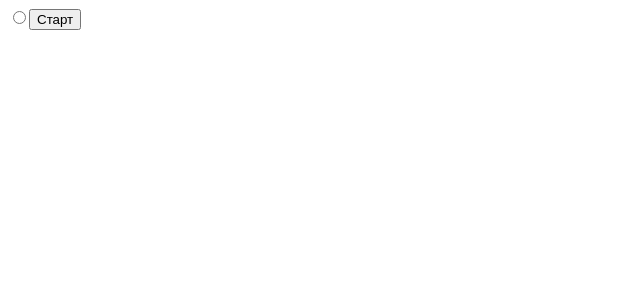
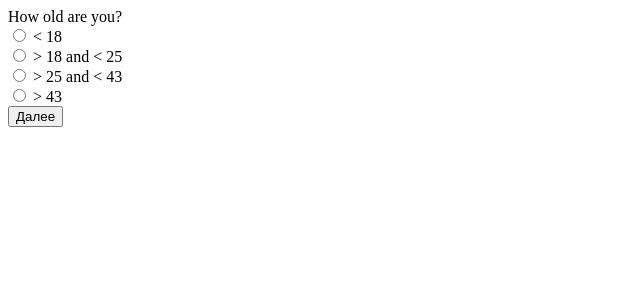
Before and after one commit to davydenkokolya2/test-task, a Vue app: page /questionspage in a window 1280 px wide. Shown: the top 300 px of the page, without its empty margins (0-640 px from the left). Built offline with nearby package versions, Linux system fonts and the light colour scheme.

Commit message:
change radio

```diff
--- a/src/components/QuestionsPage.vue
+++ b/src/components/QuestionsPage.vue
@@ -1,25 +1,41 @@
 <template>
   <div>
-    <input v-bind:type="type" name="" id="">
-    <button>{{this.myJson.nameStartButton}}</button>
+    <Checkbox v-if="questions[i].answerType == 'checkbox'"></Checkbox>
+    <Radio v-if="questions[i].answerType == 'radio'" :questions='questions[i]'></Radio>
+    <Text v-if="questions[i].answerType == 'text'"></Text>
+
+    <button v-if="i != questions.length - 1" @click="nextQuestion">{{myJson.nameNextButton}}</button>
+    <button v-if="i == questions.length - 1" @click="1">{{myJson.nameFinishButton}}</button>
   </div>
 </template>
 
 <script>
 
-import settings from "../json/settings.json";
+import settings from "../json/settings.json"
+import Checkbox from "./questionsType/Checkbox"
+import Radio from "./questionsType/Radio"
+import Text from "./questionsType/Text"
+
 export default {
   name: 'QuestionsPage',
   components: {
-
+    Checkbox,
+    Radio,
+    Text,
   },
   data() {
       console.log(settings[0].questions[0].answerType)
     return {
       myJson: settings[0],
-      type: settings[0].questions[0].answerType,
+      i: 0,
+      questions: settings[0].questions,
     };
 
+  },
+  methods: {
+      nextQuestion(){
+          this.i++
+      }
   },
   created: function () {
   }
--- a/src/components/StartPage.vue
+++ b/src/components/StartPage.vue
@@ -1,7 +1,7 @@
 <template>
   <div>
     <input type="text" v-model="changeInput" name="" id="" />
-    <button :disabled="disabled">{{ this.myJson.nameStartButton }}</button>
+    <button :disabled="disabled" @click="$router.push('questionspage')">{{ this.myJson.nameStartButton }}</button>
   </div>
 </template>
 
--- a/src/components/questionsType/Checkbox.vue
+++ b/src/components/questionsType/Checkbox.vue
@@ -0,0 +1,18 @@
+<template>
+  <input type="checkbox">
+</template>
+
+<script>
+
+
+export default {
+  name: "Checkbox",
+  components: {
+
+
+  },
+
+};
+</script>
+
+<style></style>
--- a/src/components/questionsType/Radio.vue
+++ b/src/components/questionsType/Radio.vue
@@ -0,0 +1,26 @@
+<template>
+  <div>{{ questions.quest }}</div>
+  <div v-for="item in questions.answers" :key="item.answer">
+    <input
+      type="radio"
+      name="radioquestion"
+    />
+    {{item.answer}}
+  </div>
+</template>
+
+<script>
+//import StartPage from './components/StartPage.vue'
+
+export default {
+  name: "Radio",
+  components: {
+    //StartPage,
+  },
+  props: {
+    questions: Object,
+  },
+};
+</script>
+
+<style></style>
--- a/src/components/questionsType/Text.vue
+++ b/src/components/questionsType/Text.vue
@@ -0,0 +1,18 @@
+<template>
+  <input type="text">
+</template>
+
+<script>
+//import StartPage from './components/StartPage.vue'
+
+
+export default {
+  name: "App",
+  components: {
+    //StartPage,
+  },
+
+};
+</script>
+
+<style></style>
```
